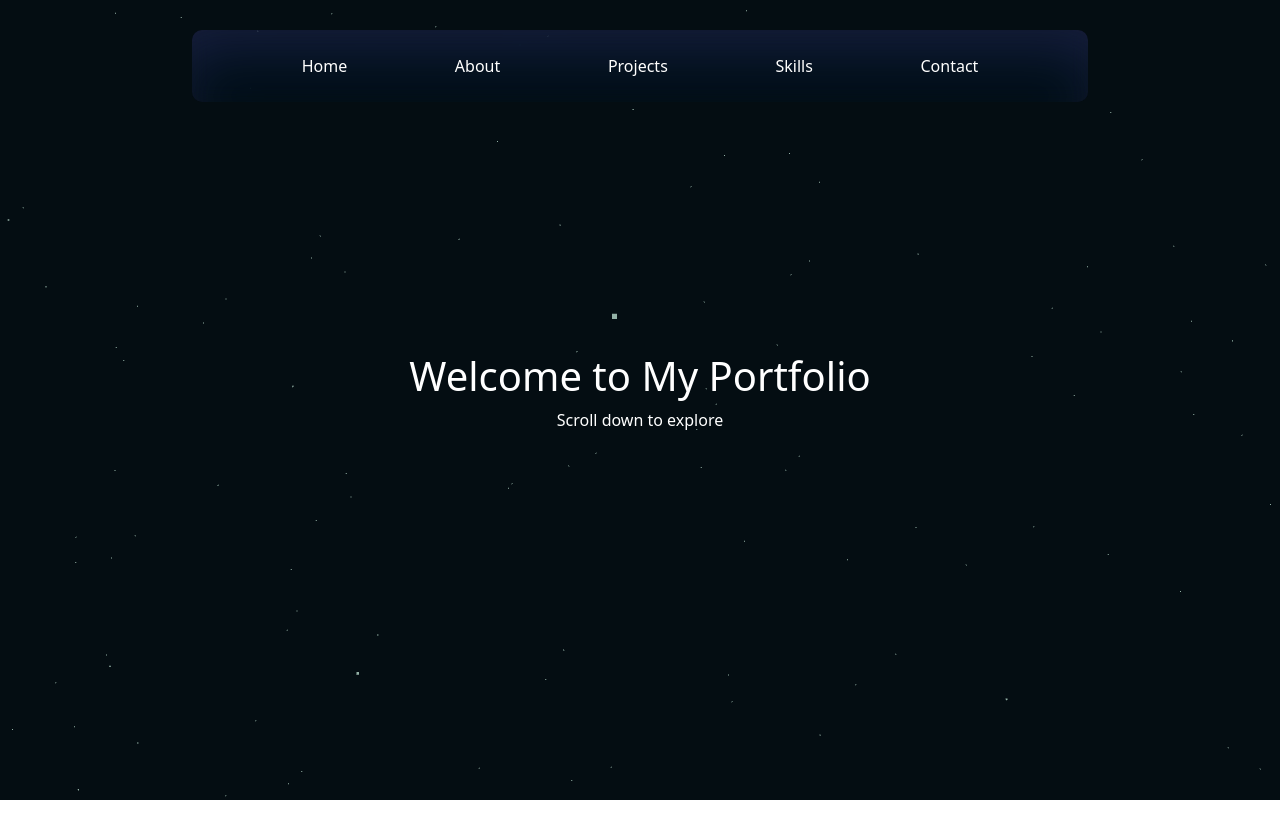
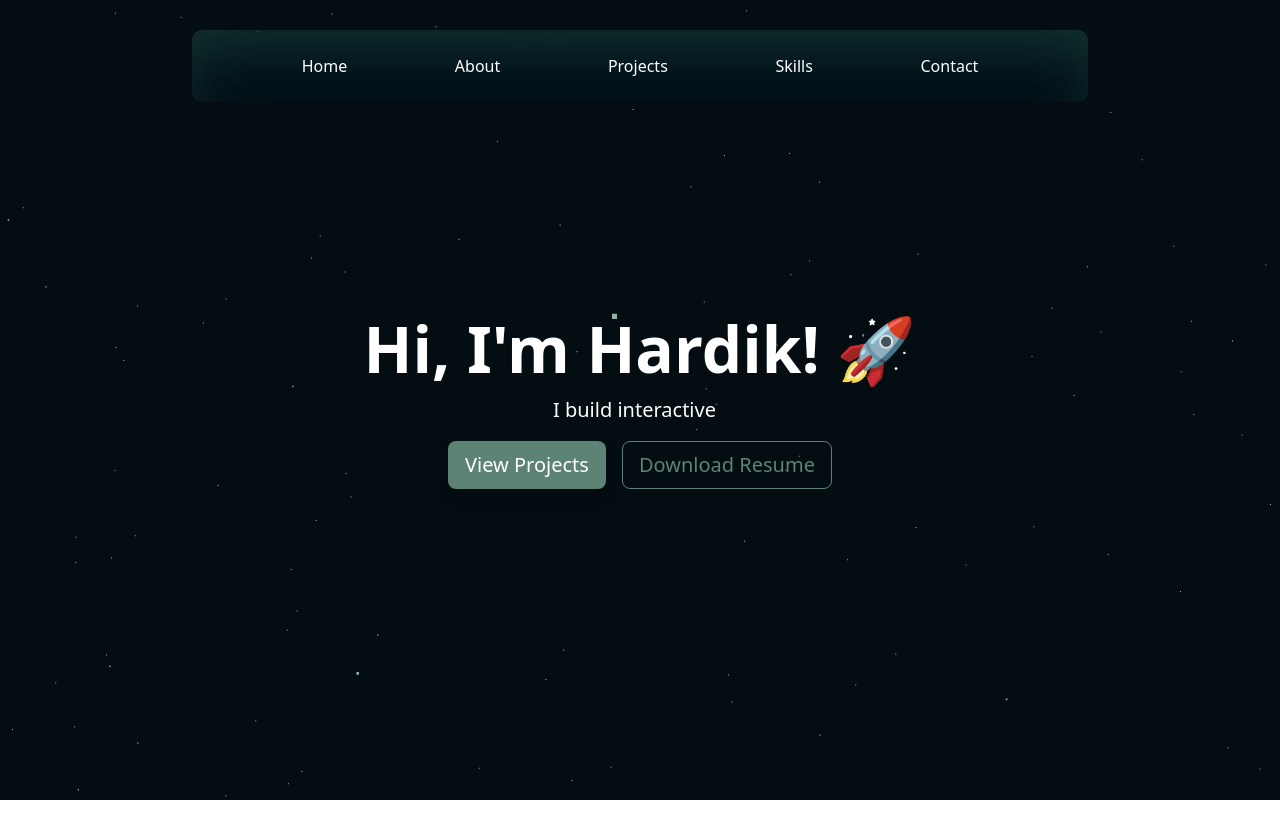
Before and after one commit to titan2309/portfolio, a React (Vite) app in the folder frontend/: page / in a window 1280 px wide. Shown: the top 838 px of the page. Built offline with nearby package versions, Linux system fonts and the light colour scheme.

Commit message:
Refactor code structure for improved readability and maintainability

```diff
--- a/frontend/src/App.css
+++ b/frontend/src/App.css
@@ -1,11 +1,11 @@
 :root {
-  --color-bg: #040d12;
-  --color-dark: #183d3d;
-  --color-mid: #5c8374;
-  --color-light: #93b1a6;
-  --color-text: #ffffff;
-  --color-primary: var(--color-mid);
-  --color-secondary: var(--color-light);
+  --bg: #040d12;
+  --dark: #183d3d;
+  --mid: #5c8374;
+  --light: #93b1a6;
+  --text: #ffffff;
+  --primary: #5c8374;
+  --secondary: #93b1a6;
 }
 
 * {
--- a/frontend/src/components/Hero.tsx
+++ b/frontend/src/components/Hero.tsx
@@ -1,14 +1,59 @@
-import React from "react";
+import React, { useEffect, useRef } from "react";
 import "../css/Hero.css";
+import resume from "../assets/resume.pdf";
+import { Typewriter } from "react-simple-typewriter";
 
 const Hero: React.FC = () => {
+  const heroRef = useRef<HTMLDivElement | null>(null);
+
+  const words = [
+    "I build scalable web apps",
+    "I build interactive web experiences",
+    "I build clean & modern interfaces",
+  ];
+
+  useEffect(() => {
+    const handleMouseMove = (e: MouseEvent) => {
+      if (!heroRef.current) return;
+
+      const { innerWidth, innerHeight } = window;
+
+      // Calculating rotation based on mouse position
+      const x = (e.clientX / innerWidth - 0.5) * 20;
+      const y = (e.clientY / innerHeight - 0.5) * 20;
+
+      heroRef.current.style.transform = `rotateX(${y}deg) rotateY(${x}deg)`;
+    };
+
+    window.addEventListener("mousemove", handleMouseMove);
+    return () => window.removeEventListener("mousemove", handleMouseMove);
+  }, []);
+
   return (
-    <section className="hero-section">
+    <div className="hero-div" ref={heroRef}>
       <div>
-        <h1>Welcome to My Portfolio</h1>
-        <p>Scroll down to explore</p>
+        <h1 className="display-3 fw-bold">Hi, I'm Hardik! 🚀</h1>
+        <p className="lead">
+          <Typewriter
+            words={words}
+            loop={0}
+            cursor
+            cursorStyle="|"
+            typeSpeed={80}
+            deleteSpeed={50}
+            delaySpeed={1500}
+          />
+        </p>
       </div>
-    </section>
+      <div className="cta-links gap-3">
+        <a className="btn btn-lg cta-btn-1 shadow" href="#projects">
+          View Projects
+        </a>
+        <a className="btn btn-lg cta-btn-2" href={resume} download>
+          Download Resume
+        </a>
+      </div>
+    </div>
   );
 };
 
--- a/frontend/src/css/Hero.css
+++ b/frontend/src/css/Hero.css
@@ -4,5 +4,42 @@
   justify-content: center;
   align-items: center;
   color: white;
+}
+
+.hero-div {
+  height: 100vh;
+  display: flex;
+  flex-direction: column;
+  justify-content: center;
+  align-items: center;
   text-align: center;
+  position: relative;
+  z-index: 1;
+  perspective: "1000px";
+  transition: "transform 0.1s ease-out";
 }
+
+.cta-links {
+  display: flex;
+}
+
+.cta-btn-1 {
+  color: var(--text) !important;
+  background-color: var(--mid) !important;
+}
+
+.cta-btn-1:hover {
+  color: var(--mid) !important;
+  background-color: var(--bg) !important;
+  border: 1px solid var(--mid) !important;
+}
+
+.cta-btn-2 {
+  color: var(--mid) !important;
+  border: 1px solid var(--mid) !important;
+}
+
+.cta-btn-2:hover {
+  color: var(--text) !important;
+  background-color: var(--mid) !important;
+}
--- a/frontend/src/css/Navbar.css
+++ b/frontend/src/css/Navbar.css
@@ -3,7 +3,7 @@
   margin: 30px auto;
   border-radius: 10px;
   backdrop-filter: blur(9px) saturate(180%);
-  box-shadow: rgba(92, 92, 204, 0.25) 0px 30px 60px -12px inset,
+  box-shadow: rgba(76, 173, 149, 0.25) 0px 30px 60px -12px inset,
     rgba(0, 0, 0, 0.3) 0px 18px 36px -18px inset;
 }
 
@@ -50,9 +50,7 @@
 }
 
 .nav-link:hover {
-  border-bottom: 2px solid #93b1a6;
-  /* background-color: #93b1a6; */
-  /* border-radius: 5px; */
+  border-bottom: 1px solid #93b1a6;
 }
 
 .navbar-toggler {
--- a/frontend/src/pages/LandingPage.tsx
+++ b/frontend/src/pages/LandingPage.tsx
@@ -81,7 +81,7 @@ const LandingPage: React.FC = () => {
   return (
     <div className="landing-page" ref={mountRef}>
       <Navbar />
-      <section className="home-section" id="home">
+      <section className="hero-section" id="home">
         <Hero />
       </section>
       <section className="about-section" id="about">
```
Also changed, not shown: 1 other file (tests, documents, lock files or other folders).
